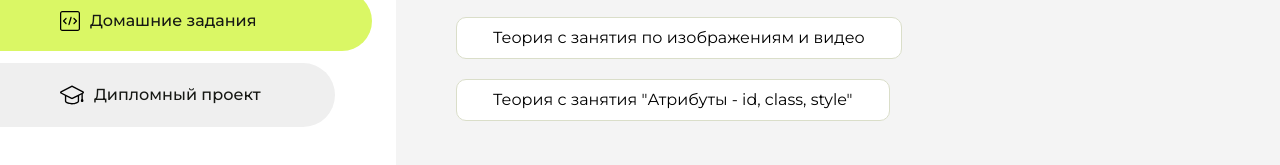
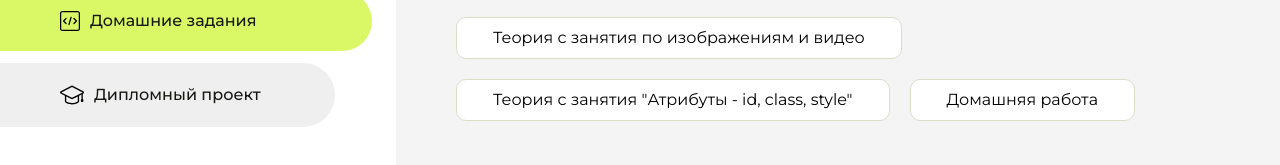
Before and after one commit to parvonasamibaeva-hash/homework, a plain HTML site: page index.html in a window 1280 px wide. Shown: the part 345-510 px from the top of the page. Drawn offline with Linux system fonts and the light colour scheme.

Commit message:
Update index.html

```diff
--- a/index.html
+++ b/index.html
@@ -110,6 +110,9 @@
                     <li class="content__list-item">
                         <a href="html-22/index.html">Теория с занятия "Атрибуты - id, class, style"</a>
                     </li>
+                    <li class="content__list-item">
+                        <a href="html-23/index.html">Домашняя работа</a>
+                    </li>
                 </ul>
             </div>
             <div class="content__block hidden" id="diplomBlock">
```
